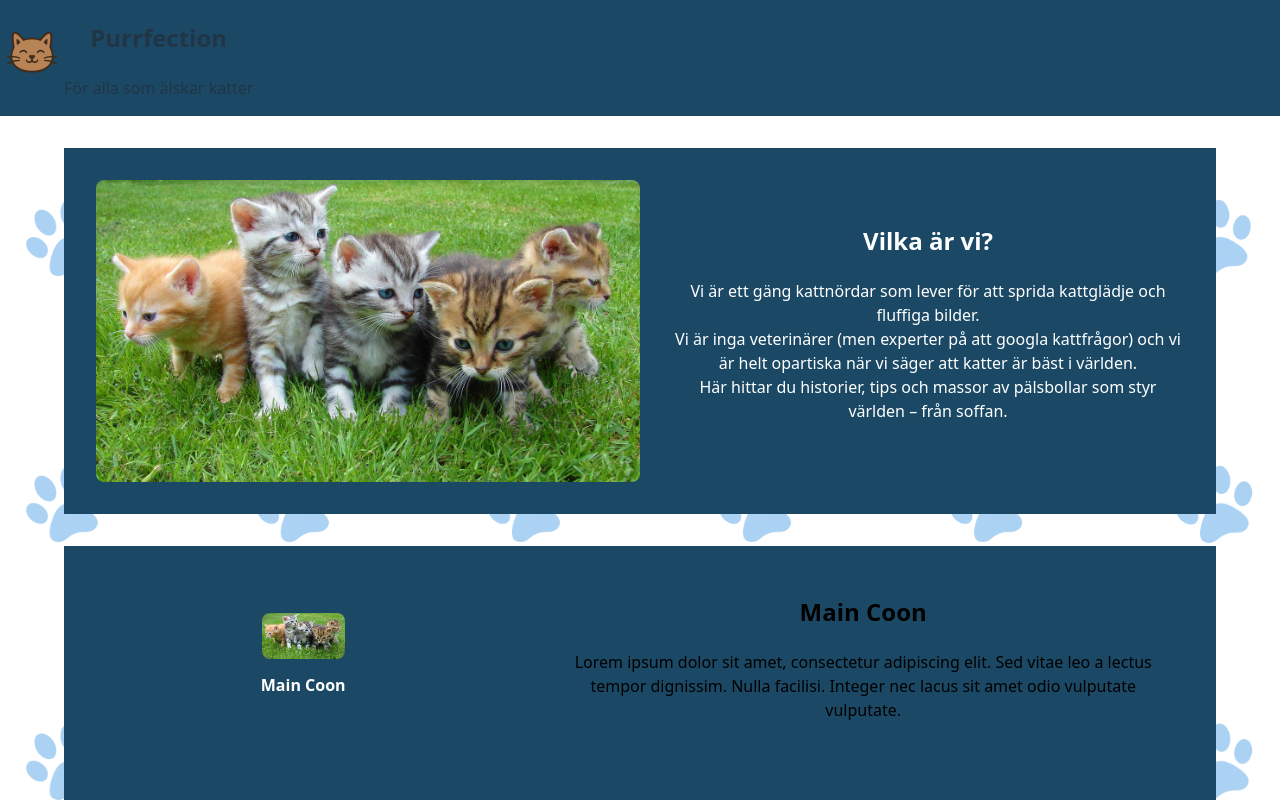
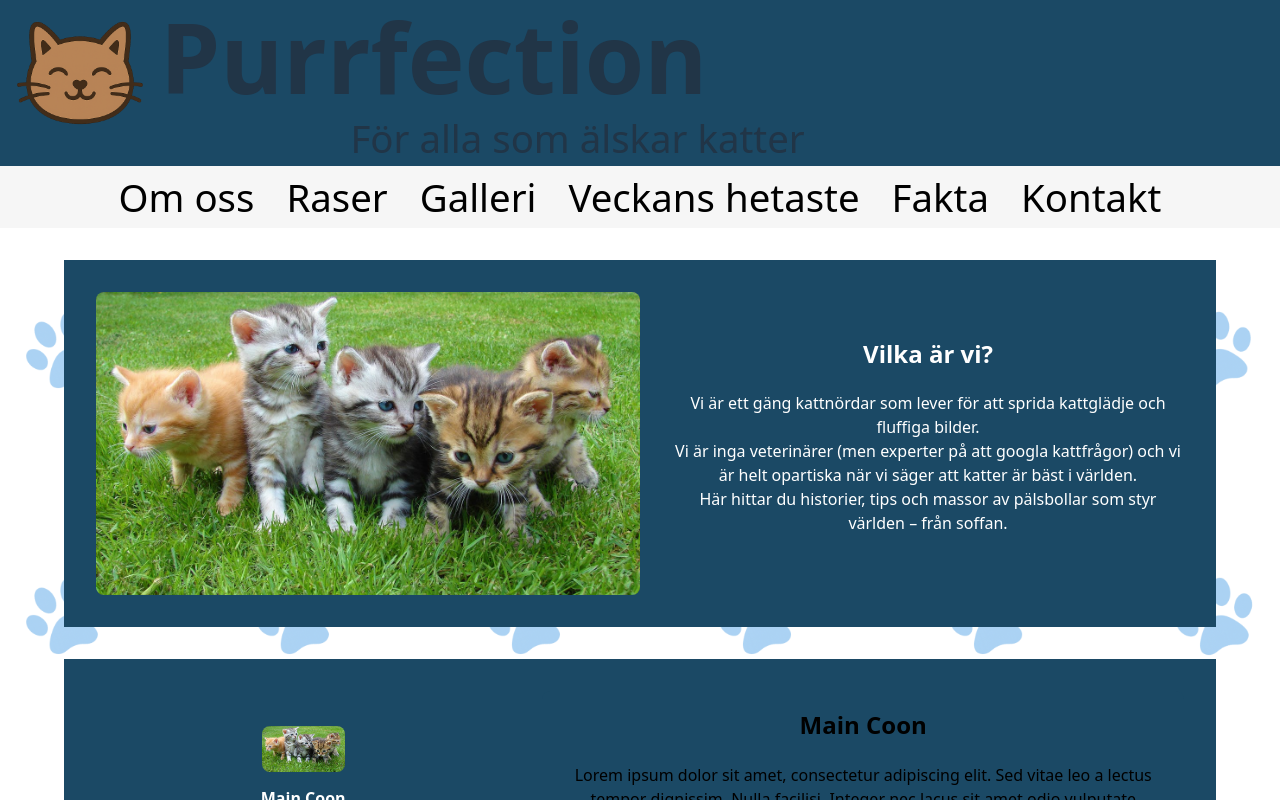
Before and after one commit to LcNyaker/Grupp-3-repo, a React (Vite) app in the folder meow/: page / in a window 1280 px wide. Shown: the top 800 px of the page. Built offline with nearby package versions, Linux system fonts and the light colour scheme.

Commit message:
feat header updates

```diff
--- a/meow/src/components/Header/Header.scss
+++ b/meow/src/components/Header/Header.scss
@@ -8,14 +8,19 @@
   display: flex;
   flex-direction: column;
 
+  background-color: $background-secondary;
+
+  &__inner {
+    width: 100%;
+    max-width: 1350px;
+    margin-inline: auto;
+  }
 
   &__brand {
     width: 100%;
     display: flex;
     justify-content: flex-start;
     align-items: center;
-
-    background-color: $background-secondary;
   }
 
   &__logo {
@@ -23,7 +28,51 @@
   }
 
   &__logo > img {
-    width: 4rem;
-    height: 4rem;
+    width: clamp(4rem, 20vmin, 12rem);
+    height: clamp(4rem, 20vmin, 12rem);
+  }
+
+  &__brand-name {
+    position: relative;
+    width: 100%;
+    text-align: left;
+  }
+
+  &__brand-title {
+    font-size: min(8vw, 96px);
+    line-height: 1;
+    margin: 0 0 .15em;
+  }
+
+  &__brand-byline {
+    margin: 0;
+    font-size: min(3vw, 40px);
+    line-height: 1;
+    padding-left: 17%;
   }
 }
+
+.nav {
+  background-color: #f6f6f6;
+
+  &__menu {
+    width: 100%;
+    list-style: none;
+    display: flex;
+    justify-content: center;
+    margin: 0 auto;
+    font-size: min(3vw, 40px);
+    line-height: 1;
+    padding: .75rem;
+  }
+  &__menu-item {
+    padding-inline: 1rem;
+  }
+  &__menu-item:hover a {
+    opacity: .65;
+  }
+
+  a {
+    color: $text-primary
+  }
+}
--- a/meow/src/components/Header/Header.tsx
+++ b/meow/src/components/Header/Header.tsx
@@ -14,6 +14,28 @@ const Header = () => {
             <p className="header__brand-byline">För alla som älskar katter</p>
           </hgroup>
         </div>
+        <nav className="nav">
+          <ul className="nav__menu">
+            <li className="nav__menu-item">
+              <a href="#about-us">Om oss</a>
+            </li>
+            <li className="nav__menu-item">
+              <a href="#races">Raser</a>
+            </li>
+            <li className="nav__menu-item">
+              <a href="#Gallery">Galleri</a>
+            </li>
+            <li className="nav__menu-item">
+              <a href="#cat-of-the-week">Veckans hetaste</a>
+            </li>
+            <li className="nav__menu-item">
+              <a href="#fun-facts">Fakta</a>
+            </li>
+            <li className="nav__menu-item">
+              <a href="#contact">Kontakt</a>
+            </li>
+          </ul>
+        </nav>
       </div>
     </header>
   );
```
